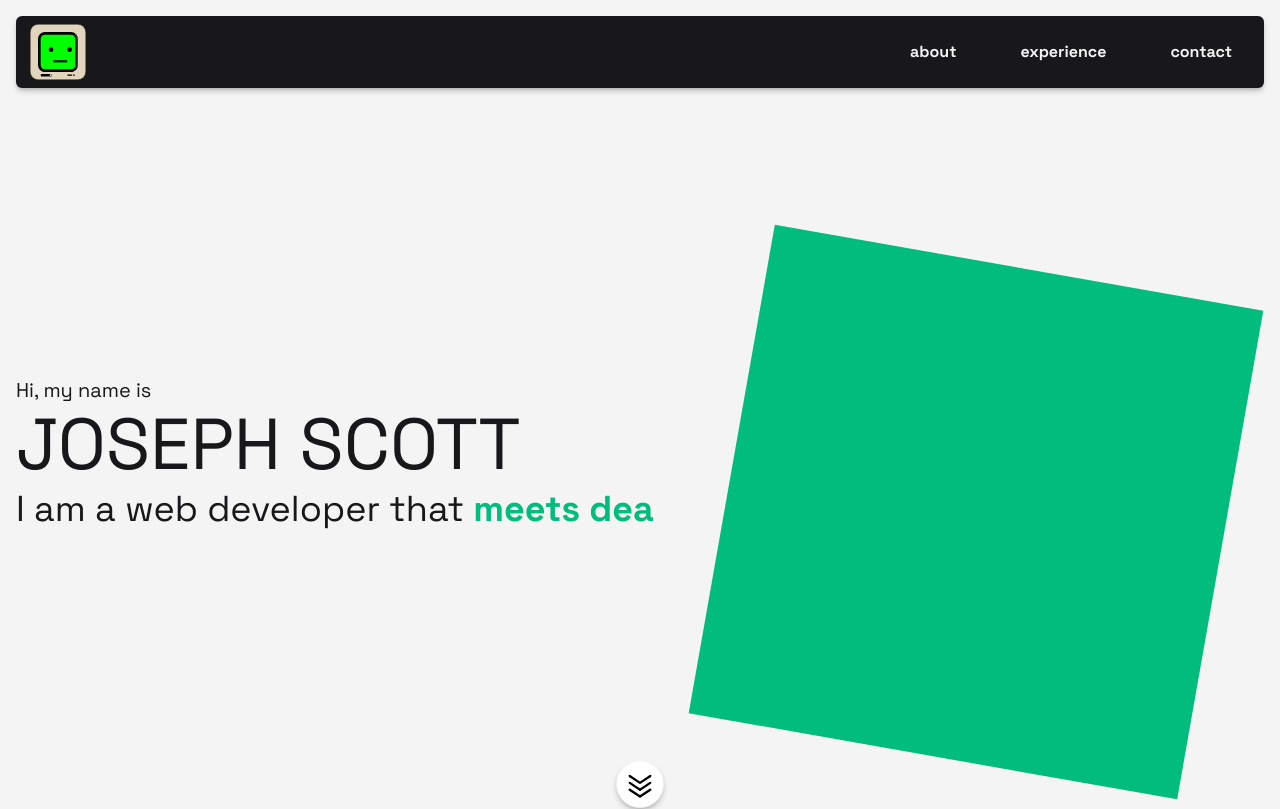
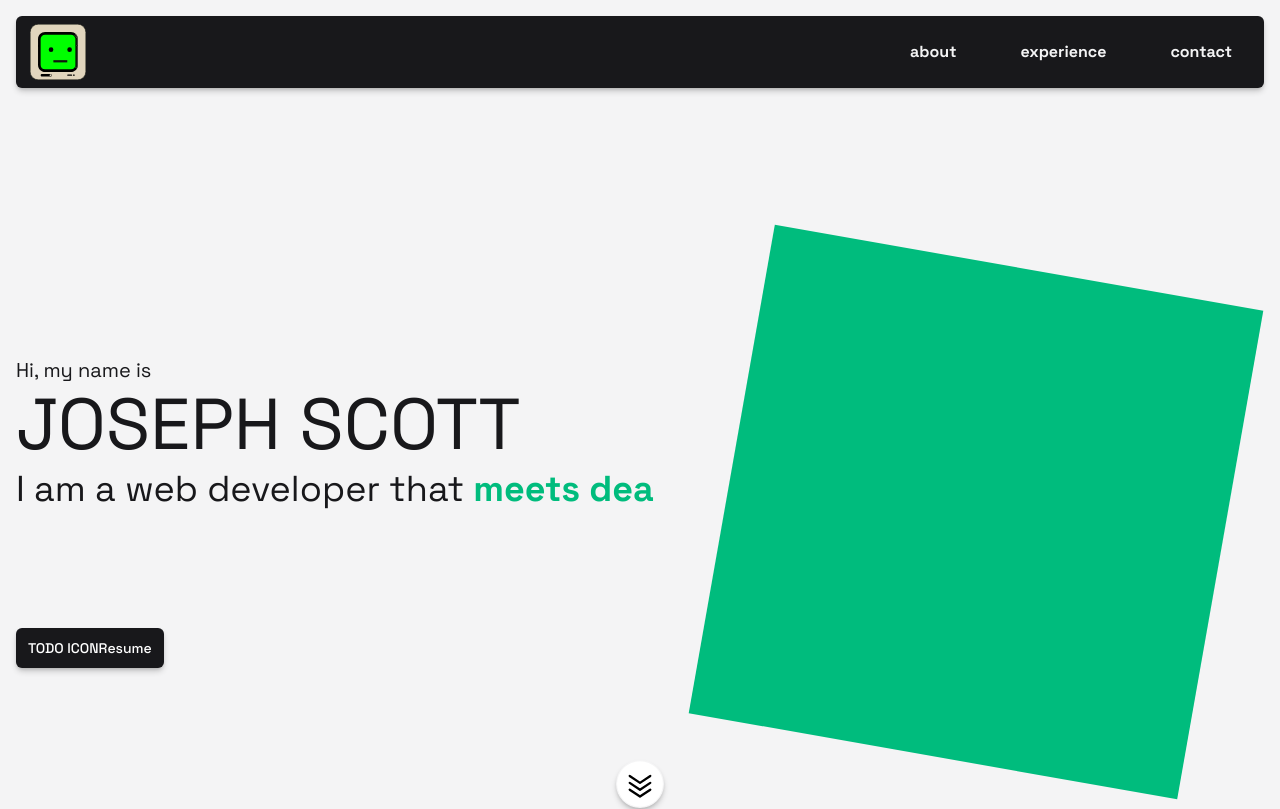
Before and after one commit to scottjoe1996/portfolio, a Next.js app: page / in a window 1280 px wide. Shown: the top 809 px of the page. Built offline with nearby package versions, Linux system fonts and the light colour scheme; no server answers.

Commit message:
added resume page

```diff
--- /dev/null
+++ b/components/button.tsx
@@ -0,0 +1,44 @@
+import React from "react";
+
+import Email from "@/components/icons/email";
+import LoadingSpinner from "@/components/icons/loading-spinner";
+
+interface ButtonProps {
+  type?: HTMLButtonElement["type"];
+  isLoading?: boolean;
+  icon?: React.ReactNode;
+  onClick?: () => void;
+}
+
+const Button: React.FC<React.PropsWithChildren<ButtonProps>> = ({
+  type,
+  isLoading = false,
+  onClick,
+  children,
+  icon,
+}) => {
+  const handleClick = React.useCallback(
+    (event: React.MouseEvent<HTMLButtonElement>) => {
+      if (onClick) {
+        onClick();
+      }
+
+      event.currentTarget.blur();
+    },
+    [onClick],
+  );
+
+  return (
+    <button
+      type={type}
+      className="container-shadow bg-foreground focus:ring-primary flex items-center justify-between gap-2.5 rounded-md px-3 py-2.5 text-sm font-medium text-white hover:cursor-pointer hover:bg-zinc-800 focus:ring-4 focus:outline-none disabled:cursor-not-allowed disabled:bg-zinc-600"
+      disabled={isLoading}
+      onClick={handleClick}
+    >
+      {isLoading ? <LoadingSpinner size="1rem" /> : icon}
+      {children}
+    </button>
+  );
+};
+
+export default Button;
--- a/components/icons/retro-computer.tsx
+++ b/components/icons/retro-computer.tsx
@@ -31,8 +31,8 @@ const RetroComputer: React.FC<RetroComputerProps> = ({ size }) => {
       const eyeElementRect = eyeElement.getBoundingClientRect();
 
       return {
-        x: ((event.clientX - eyeElementRect.x) / totalX) * 5,
-        y: ((event.clientY - eyeElementRect.y) / totalY) * 10,
+        x: Math.min(((event.clientX - eyeElementRect.x) / totalX) * 5, 5),
+        y: Math.min(((event.clientY - eyeElementRect.y) / totalY) * 10, 10),
       };
     },
     [],
--- a/components/navbar/nav-side-panel.tsx
+++ b/components/navbar/nav-side-panel.tsx
@@ -28,11 +28,11 @@ const NavSidePanel: React.FC<React.PropsWithChildren<NavSidePanelProps>> = ({
   return (
     <div
       inert={!show}
-      className={`absolute top-0 left-0 z-2 transition-opacity duration-500 ${show ? "no-doc-scroll opacity-100" : "opacity-0"} h-screen w-screen bg-zinc-900/30`}
+      className={`absolute top-0 left-0 z-2 transition-opacity duration-300 ${show ? "no-doc-scroll opacity-100" : "opacity-0"} h-screen w-screen bg-zinc-900/30`}
     >
       <nav
         id={sidePanelId}
-        className={`bg-foreground relative ml-auto h-full w-xs transition-transform duration-200 ${show ? "translate-x-0" : "translate-x-full"} p-4`}
+        className={`bg-foreground relative ml-auto h-full w-xs transition-transform duration-400 ${show ? "translate-x-0" : "translate-x-full"} p-4`}
       >
         <button
           onClick={onClose}
--- a/components/sections/contact/contact-form.tsx
+++ b/components/sections/contact/contact-form.tsx
@@ -6,7 +6,7 @@ import z from "zod";
 
 import { zodResolver } from "@hookform/resolvers/zod";
 import Email from "@/components/icons/email";
-import LoadingSpinner from "@/components/icons/loading-spinner";
+import Button from "@/components/button";
 
 import TextField from "./text-field";
 import TextareaField from "./textarea-field";
@@ -79,14 +79,9 @@ const ContactForm: React.FC<ContactFormProps> = ({ onSendMessage }) => {
         disabled={isLoading}
         {...register("message")}
       />
-      <button
-        type="submit"
-        className="container-shadow bg-foreground focus:ring-primary flex items-center justify-between gap-2.5 rounded-md px-3 py-2.5 text-sm font-medium text-white hover:cursor-pointer hover:bg-zinc-800 focus:ring-4 focus:outline-none disabled:cursor-not-allowed disabled:bg-zinc-600"
-        disabled={isLoading}
-      >
-        {isLoading ? <LoadingSpinner size="1rem" /> : <Email size="1rem" />}
+      <Button type="submit" isLoading={isLoading} icon={<Email size="1rem" />}>
         Send Email
-      </button>
+      </Button>
     </form>
   );
 };
--- a/components/sections/home/home-section.tsx
+++ b/components/sections/home/home-section.tsx
@@ -3,9 +3,15 @@
 import React from "react";
 import Typewriter from "typewriter-effect";
 
+import Button from "@/components/button";
+
 import styles from "./home-section.module.css";
 
 const HomeSection: React.FC = () => {
+  const handleResumeClick = React.useCallback(() => {
+    window.open("/joseph-scott-cv.pdf", "_blank");
+  }, []);
+
   return (
     <section className="flex min-h-[calc(100vh-96px)] w-full flex-row flex-wrap-reverse content-center items-center justify-center px-4 py-30">
       <div className="max-w-4xl min-w-xs shrink grow basis-md">
@@ -34,6 +40,9 @@ const HomeSection: React.FC = () => {
             }}
           />
         </p>
+        <Button onClick={handleResumeClick} icon={<>TODO ICON</>}>
+          Resume
+        </Button>
       </div>
       <div className="max-w-xl min-w-2xs shrink grow basis-md p-10">
         <div className="bg-primary aspect-square size-full rotate-10" />
```
Also changed, not shown: 1 other file (tests, documents, lock files or other folders).
